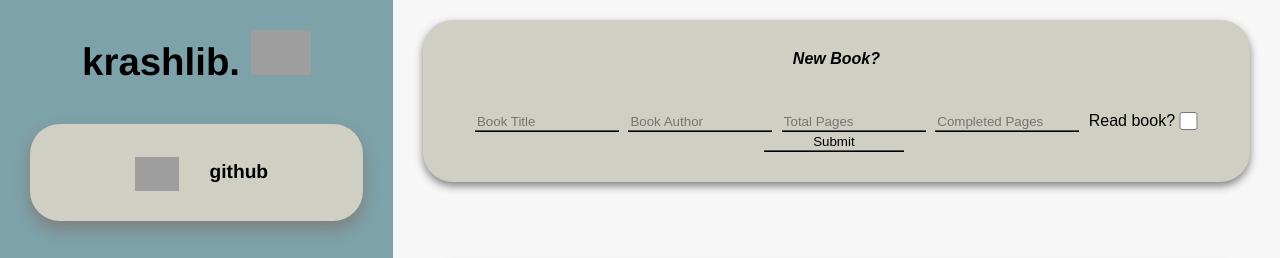
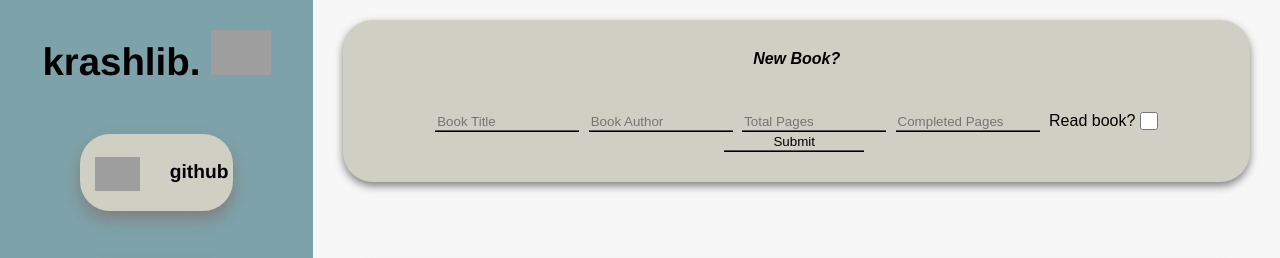
Before and after one commit to krashLanded/krashLanded.github.io, a PHP site: page / in a window 1280 px wide. Shown: the top 258 px of the page. Run offline with PHP 8.4, Linux system fonts and the light colour scheme; grey boxes are pictures that could not be loaded.

Commit message:
about button styling

```diff
--- a/style.css
+++ b/style.css
@@ -81,10 +81,10 @@
 
 }
 
-.github {
-    margin: 40px auto;
+.github, .about {
+    margin: 50px;
     background-color: #CFCFC4;
-    padding: 15px;
+    padding: 5px;
     border-radius: 30px;
     box-shadow: 0 8px 16px 0 gray;
     font-size: 1.5vw;
@@ -97,12 +97,12 @@
     gap: 20px;
 }
 
-.github:hover {
+.github:hover, .about:hover {
     transition: all 0.5s ease;
     background-color: gray;
 }
 
-.github img{
+.github img, .about img{
     width: 3.5vw;
     height: auto;
     margin-top: 8px;
@@ -126,7 +126,7 @@
 }
 
 @media screen and (max-width: 900px)  {
-    .git-text {
+    .git-text, .about-text {
       display: none;
     }
 }
```
